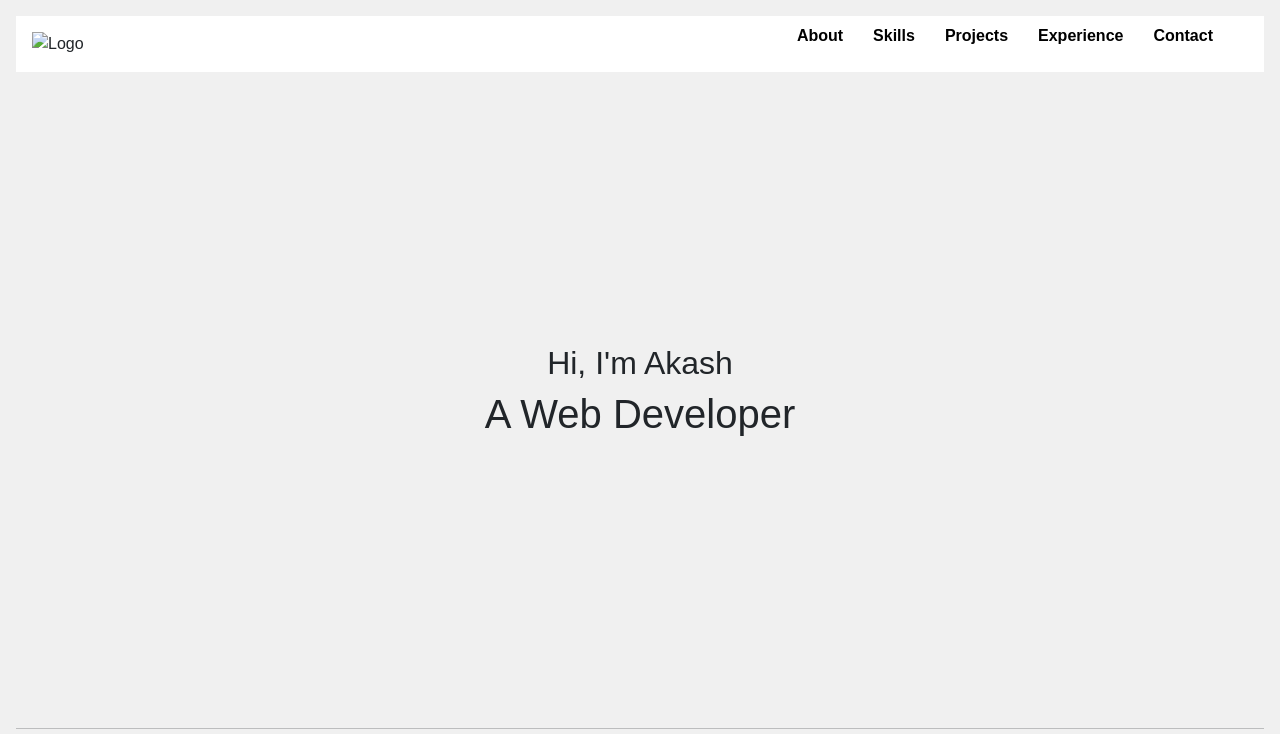
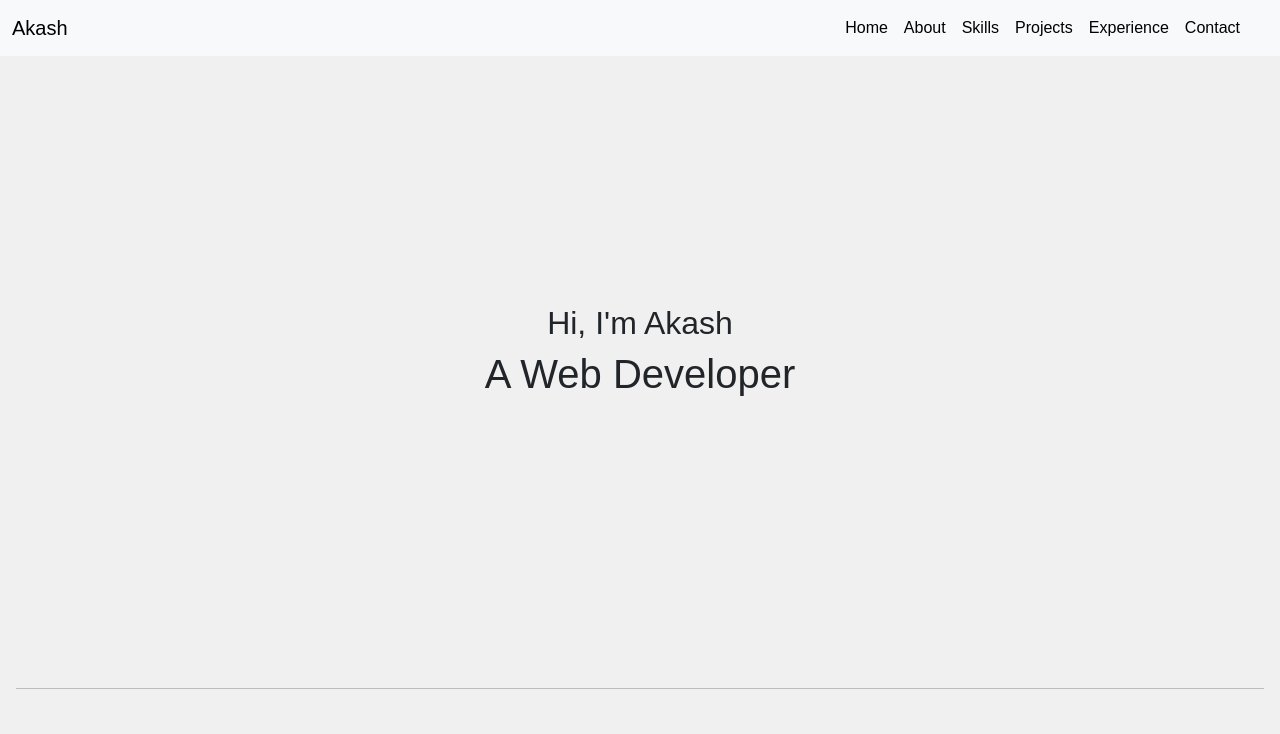
Before and after one commit to akashkv11/portfolio, a website built with Vite: page index.html in a window 1280 px wide. Shown: the top 734 px of the page. Built offline with nearby package versions, Linux system fonts and the light colour scheme; files whose address does not match are found by name.

Commit message:
Navbar fix

```diff
--- a/index.html
+++ b/index.html
@@ -16,17 +16,56 @@
   </head>
   <body>
     <header>
-      <nav>
-        <div class="logo">
-          <img src="/src/logo.svg" alt="Logo" />
+      <nav class="navbar navbar-expand-lg bg-body-tertiary fixed-top">
+        <div class="container-fluid">
+          <a class="navbar-brand" href="#">Akash</a>
+          <button
+            class="navbar-toggler"
+            type="button"
+            data-bs-toggle="collapse"
+            data-bs-target="#navbarSupportedContent"
+            aria-controls="navbarSupportedContent"
+            aria-expanded="false"
+            aria-label="Toggle navigation"
+          >
+            <span class="navbar-toggler-icon"></span>
+          </button>
+          <div class="collapse navbar-collapse" id="navbarSupportedContent">
+            <ul class="navbar-nav ms-auto mb-2 mb-lg-0">
+              <li class="nav-item">
+                <a class="nav-link active" aria-current="page" href="#">Home</a>
+              </li>
+              <li class="nav-item">
+                <a class="nav-link active" aria-current="page" href="#about"
+                  >About</a
+                >
+              </li>
+              <li class="nav-item">
+                <a class="nav-link active" aria-current="page" href="#skills"
+                  >Skills</a
+                >
+              </li>
+              <li class="nav-item">
+                <a class="nav-link active" aria-current="page" href="#projects"
+                  >Projects</a
+                >
+              </li>
+              <li class="nav-item">
+                <a
+                  class="nav-link active"
+                  aria-current="page"
+                  href="#experience"
+                  >Experience</a
+                >
+              </li>
+              <li class="nav-item">
+                <a class="nav-link active" aria-current="page" href="#contact"
+                  >Contact</a
+                >
+              </li>
+            </ul>
+          </div>
         </div>
-        <ul>
-          <li><a href="#about">About</a></li>
-          <li><a href="#skills">Skills</a></li>
-          <li><a href="#projects">Projects</a></li>
-          <li><a href="#experience">Experience</a></li>
-          <li><a href="#contact">Contact</a></li>
-        </ul>
       </nav>
     </header>
 
```
